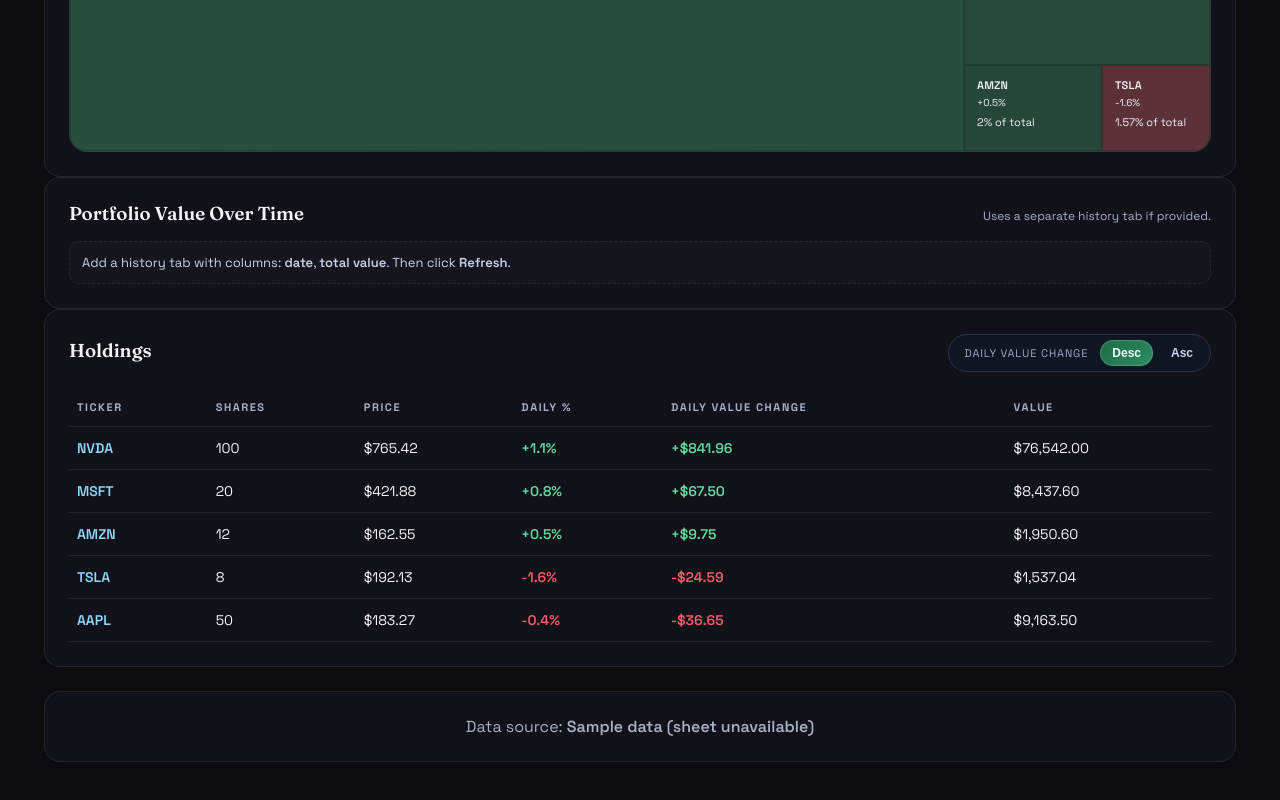
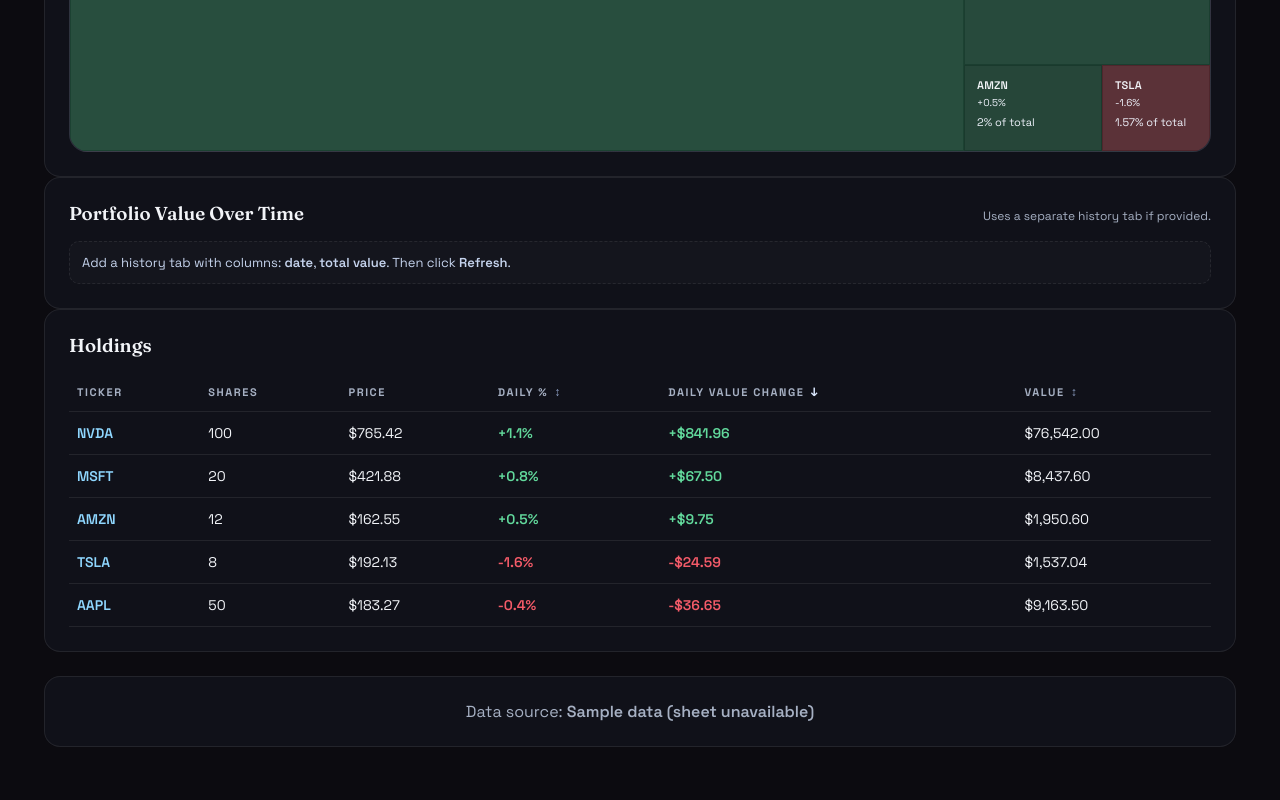
Before and after one commit to chenfu810/portfolio, a website: page index.html in a window 1280 px wide. Shown: the part 1992-2792 px from the top of the page. Drawn offline with nearby package versions, Linux system fonts and the light colour scheme; no server answers.

Commit message:
Add header-arrow sorting for holdings columns

```diff
--- a/app.js
+++ b/app.js
@@ -30,7 +30,7 @@ let historyChart;
 let benchmarkCurveChart;
 let liveRows = [];
 let liveUpdateScheduled = false;
-let holdingsSortMode = "dailyValueDesc";
+let holdingsSortState = { key: "dailyValue", direction: "desc" };
 let currentRows = [];
 let currentNewsItems = [];
 let newsIsLoading = false;
@@ -1230,12 +1230,15 @@ function layoutTreemapVisibleItems(items, width, height) {
 
 function getSortedRows(rows) {
   const sorted = rows.slice();
-  const direction = holdingsSortMode === "dailyValueAsc" ? 1 : -1;
+  const direction = holdingsSortState.direction === "asc" ? 1 : -1;
+  const key = holdingsSortState.key;
   sorted.sort((a, b) => {
-    const aDelta = a.value * a.dailyPct;
-    const bDelta = b.value * b.dailyPct;
-    if (aDelta !== bDelta) {
-      return (aDelta - bDelta) * direction;
+    const aMetric =
+      key === "dailyPct" ? a.dailyPct : key === "value" ? a.value : a.value * a.dailyPct;
+    const bMetric =
+      key === "dailyPct" ? b.dailyPct : key === "value" ? b.value : b.value * b.dailyPct;
+    if (aMetric !== bMetric) {
+      return (aMetric - bMetric) * direction;
     }
     if (b.value !== a.value) {
       return b.value - a.value;
@@ -1243,6 +1246,24 @@ function getSortedRows(rows) {
     return b.dailyPct - a.dailyPct;
   });
   return sorted;
+}
+
+function updateHoldingsSortIndicators() {
+  const sortButtons = document.querySelectorAll("#holdingsHead .table-sort-btn");
+  sortButtons.forEach((button) => {
+    const key = button.dataset.sortKey;
+    const arrow = button.querySelector(".sort-arrow");
+    const isActive = key === holdingsSortState.key;
+    button.classList.toggle("active", isActive);
+    if (!arrow) {
+      return;
+    }
+    if (!isActive) {
+      arrow.textContent = "↕";
+      return;
+    }
+    arrow.textContent = holdingsSortState.direction === "asc" ? "↑" : "↓";
+  });
 }
 
 function getRobinhoodStockUrl(ticker) {
@@ -1280,6 +1301,7 @@ function renderTable(rows) {
     `;
     tbody.appendChild(tr);
   });
+  updateHoldingsSortIndicators();
 }
 
 function buildTreemapRows(rows) {
@@ -1856,15 +1878,17 @@ document.getElementById("themeToggle").addEventListener("click", (event) => {
   setTheme(button.dataset.theme);
 });
 
-document.getElementById("holdingsSortToggle").addEventListener("click", (event) => {
-  const button = event.target.closest("button[data-sort]");
+document.getElementById("holdingsHead").addEventListener("click", (event) => {
+  const button = event.target.closest("button[data-sort-key]");
   if (!button) {
     return;
   }
-  holdingsSortMode = button.dataset.sort === "dailyValueAsc" ? "dailyValueAsc" : "dailyValueDesc";
-  document.querySelectorAll("#holdingsSortToggle .sort-pill").forEach((pill) => {
-    pill.classList.toggle("active", pill === button);
-  });
+  const nextKey = button.dataset.sortKey;
+  if (holdingsSortState.key === nextKey) {
+    holdingsSortState.direction = holdingsSortState.direction === "asc" ? "desc" : "asc";
+  } else {
+    holdingsSortState = { key: nextKey, direction: "desc" };
+  }
   renderTable(currentRows);
 });
 
--- a/index.html
+++ b/index.html
@@ -10,7 +10,7 @@
       href="https://fonts.googleapis.com/css2?family=Fraunces:opsz,wght@9..144,400;9..144,600;9..144,700&family=Space+Grotesk:wght@400;500;600;700&display=swap"
       rel="stylesheet"
     />
-    <link rel="stylesheet" href="styles.css?v=20260208-17" />
+    <link rel="stylesheet" href="styles.css?v=20260208-18" />
     <link rel="icon" href="favicon.svg" type="image/svg+xml" />
     <script src="https://cdn.jsdelivr.net/npm/chart.js@4.4.1/dist/chart.umd.min.js"></script>
   </head>
@@ -231,22 +231,32 @@
       <section class="panel table-panel">
         <div class="panel-header">
           <h3>Holdings</h3>
-          <div class="sort-wrap" id="holdingsSortToggle" role="group" aria-label="Sort holdings">
-            <span class="sort-label">Daily Value Change</span>
-            <button type="button" class="sort-pill active" data-sort="dailyValueDesc">Desc</button>
-            <button type="button" class="sort-pill" data-sort="dailyValueAsc">Asc</button>
-          </div>
         </div>
         <div class="table-wrap">
           <table>
-            <thead>
+            <thead id="holdingsHead">
               <tr>
                 <th>Ticker</th>
                 <th>Shares</th>
                 <th>Price</th>
-                <th>Daily %</th>
-                <th>Daily Value Change</th>
-                <th>Value</th>
+                <th>
+                  <button type="button" class="table-sort-btn" data-sort-key="dailyPct">
+                    Daily %
+                    <span class="sort-arrow" aria-hidden="true">↕</span>
+                  </button>
+                </th>
+                <th>
+                  <button type="button" class="table-sort-btn" data-sort-key="dailyValue">
+                    Daily Value Change
+                    <span class="sort-arrow" aria-hidden="true">↕</span>
+                  </button>
+                </th>
+                <th>
+                  <button type="button" class="table-sort-btn" data-sort-key="value">
+                    Value
+                    <span class="sort-arrow" aria-hidden="true">↕</span>
+                  </button>
+                </th>
               </tr>
             </thead>
             <tbody id="holdingsTable"></tbody>
@@ -262,6 +272,6 @@
       </section>
     </main>
 
-    <script src="app.js?v=20260208-23"></script>
+    <script src="app.js?v=20260208-24"></script>
   </body>
 </html>
--- a/styles.css
+++ b/styles.css
@@ -813,6 +813,32 @@ th {
   color: var(--muted);
 }
 
+.table-sort-btn {
+  border: 0;
+  background: transparent;
+  color: inherit;
+  font: inherit;
+  letter-spacing: inherit;
+  text-transform: inherit;
+  display: inline-flex;
+  align-items: center;
+  gap: 6px;
+  cursor: pointer;
+  padding: 0;
+}
+
+.table-sort-btn .sort-arrow {
+  color: #8fa1c6;
+  font-size: 12px;
+  line-height: 1;
+  transition: color 0.12s ease;
+}
+
+.table-sort-btn.active .sort-arrow,
+.table-sort-btn:hover .sort-arrow {
+  color: #dce9ff;
+}
+
 tbody tr:hover {
   background: rgba(255, 255, 255, 0.02);
 }
```
